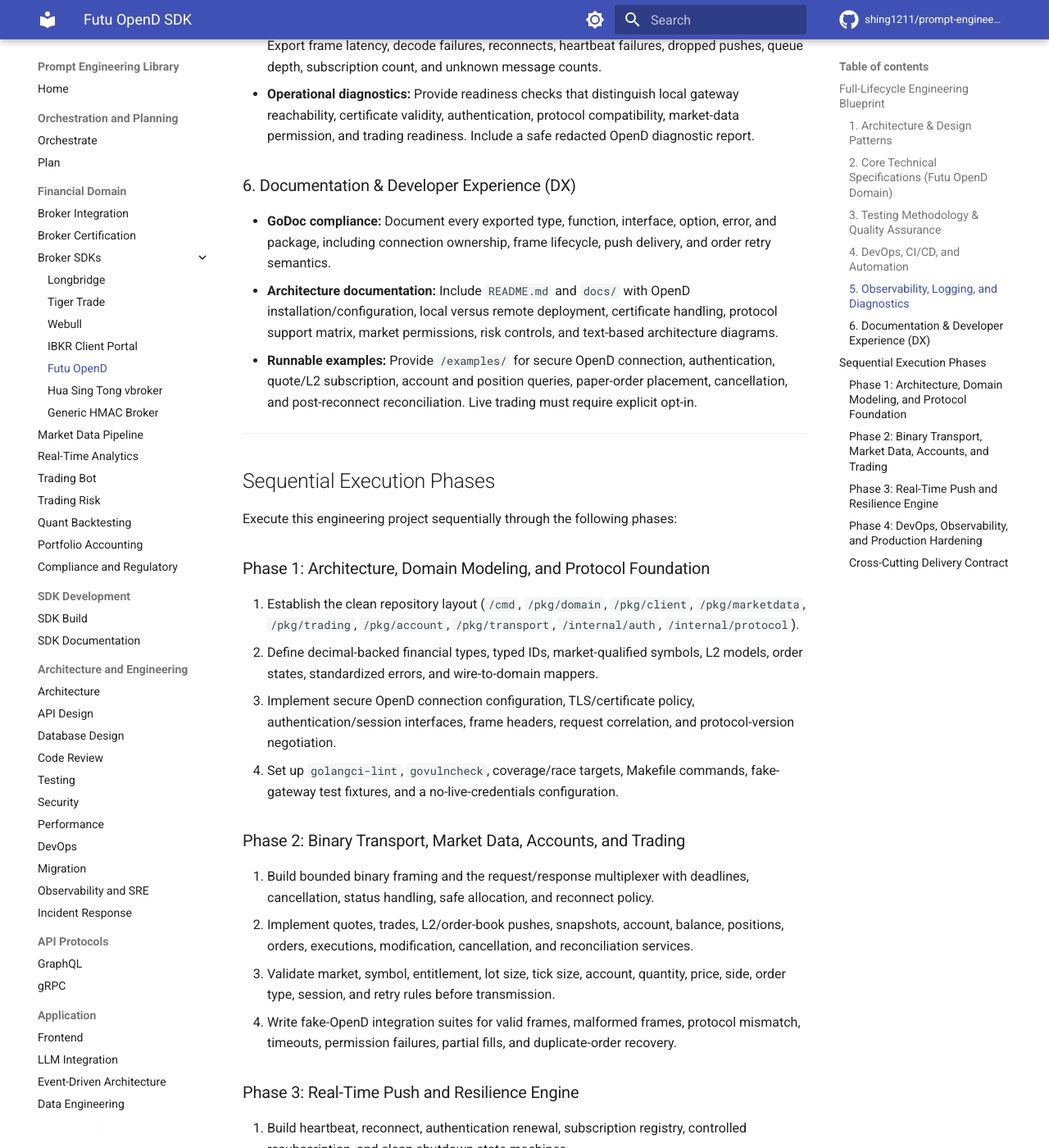
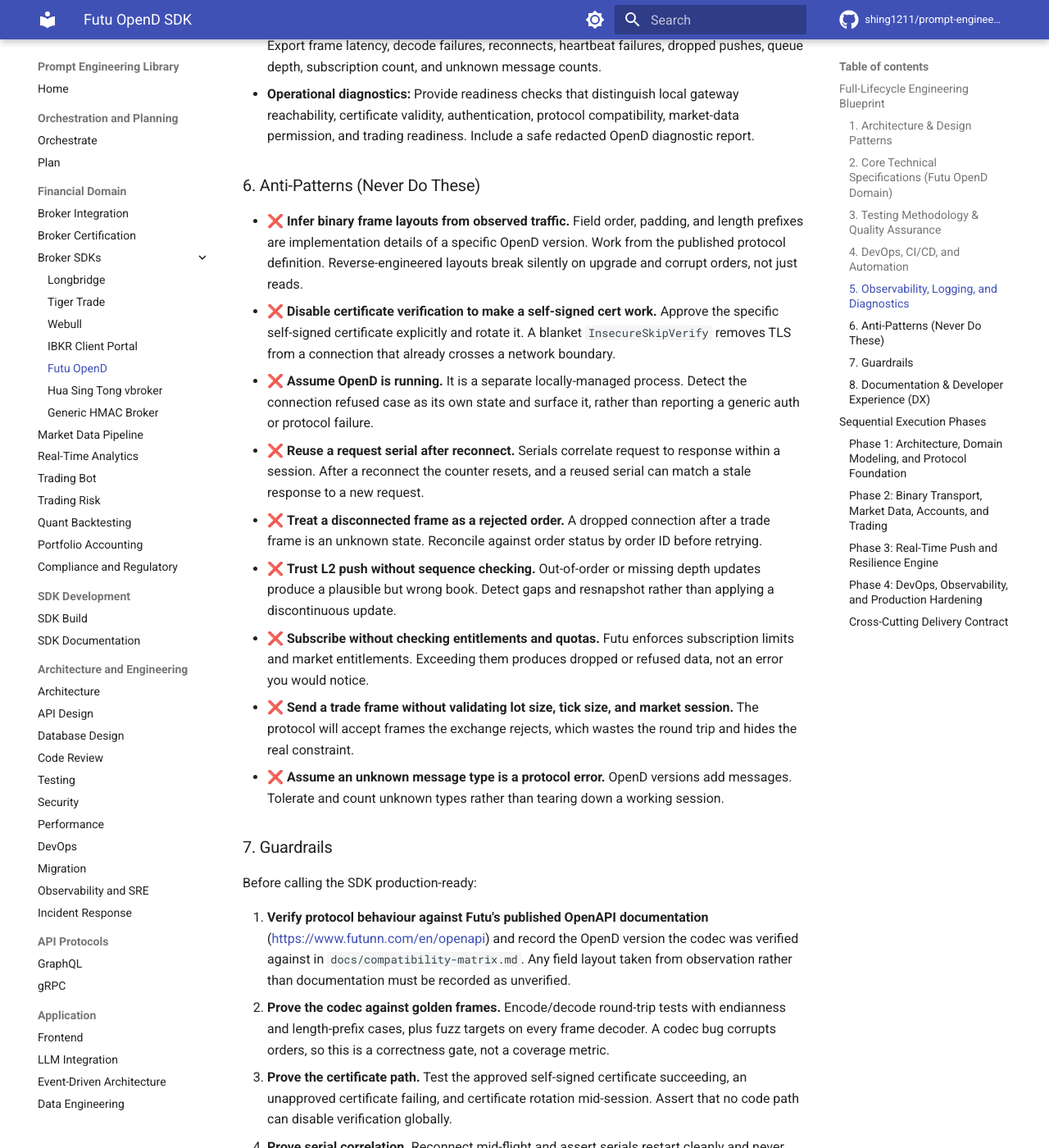
Before and after one commit to shing1211/prompt-engineering, an MkDocs documentation site: the page built from prompts/broker-futu.md, in a window 1280 px wide and 1400 px high, scrolled down 2834 px. Shown: the whole window at 82% size. Built offline with MkDocs 1.6.1 and Material for MkDocs 9.7.7, drawn with Linux system fonts in a browser that asks for light colours; comment, search, counter and statistics services are not loaded; some of the changed text lies outside the part shown.

Commit message:
docs(broker-futu): add anti-patterns and guardrails
Nine anti-patterns and nine guardrails, each tied to a failure OpenD can
actually produce:

- inferring binary frame layouts from observed traffic, which breaks
  silently on OpenD upgrade and corrupts orders rather than reads
- disabling certificate verification to accommodate a self-signed cert,
  which removes TLS from a connection that already crosses a network
- assuming OpenD is running, when it is a separate locally-managed process
- reusing a request serial after reconnect, matching a stale response to a
  new request
- treating a disconnected frame as a rejected order rather than unknown
- trusting L2 push without sequence checking, producing a plausible but
  wrong book
- subscribing without checking entitlements and quotas, which fail by
  dropping data rather than erroring
- sending trade frames without validating lot size, tick size, and session
- treating an unknown message type as a protocol error, tearing down a
  working session on a version bump

The guardrails treat the codec as a correctness gate rather than a coverage
metric, because a codec bug corrupts orders: golden-frame round trips, fuzz
on every decoder, and golden tests for certificate approval, serial
correlation after reconnect, order safety when the connection drops after a
trade frame, book resnapshot on gap, and a distinct gateway-unavailable
state when OpenD is stopped.

Records the OpenD version the codec was verified against, so a field layout
taken from observation is visibly marked unverified rather than implied.

```diff
--- a/prompts/broker-futu.md
+++ b/prompts/broker-futu.md
@@ -50,7 +50,71 @@
 * **Tracing and metrics:** Add OpenTelemetry hooks around connect/authenticate, frame encode/decode, request round trips, push dispatch, subscriptions, and order reconciliation. Export frame latency, decode failures, reconnects, heartbeat failures, dropped pushes, queue depth, subscription count, and unknown message counts.
 * **Operational diagnostics:** Provide readiness checks that distinguish local gateway reachability, certificate validity, authentication, protocol compatibility, market-data permission, and trading readiness. Include a safe redacted OpenD diagnostic report.
 
-### 6. Documentation & Developer Experience (DX)
+### 6. Anti-Patterns (Never Do These)
+
+* ❌ **Infer binary frame layouts from observed traffic.** Field order, padding,
+  and length prefixes are implementation details of a specific OpenD version.
+  Work from the published protocol definition. Reverse-engineered layouts
+  break silently on upgrade and corrupt orders, not just reads.
+* ❌ **Disable certificate verification to make a self-signed cert work.**
+  Approve the specific self-signed certificate explicitly and rotate it. A
+  blanket `InsecureSkipVerify` removes TLS from a connection that already
+  crosses a network boundary.
+* ❌ **Assume OpenD is running.** It is a separate locally-managed process.
+  Detect the connection refused case as its own state and surface it, rather
+  than reporting a generic auth or protocol failure.
+* ❌ **Reuse a request serial after reconnect.** Serials correlate request to
+  response within a session. After a reconnect the counter resets, and a
+  reused serial can match a stale response to a new request.
+* ❌ **Treat a disconnected frame as a rejected order.** A dropped connection
+  after a trade frame is an unknown state. Reconcile against order status by
+  order ID before retrying.
+* ❌ **Trust L2 push without sequence checking.** Out-of-order or missing depth
+  updates produce a plausible but wrong book. Detect gaps and resnapshot
+  rather than applying a discontinuous update.
+* ❌ **Subscribe without checking entitlements and quotas.** Futu enforces
+  subscription limits and market entitlements. Exceeding them produces
+  dropped or refused data, not an error you would notice.
+* ❌ **Send a trade frame without validating lot size, tick size, and market
+  session.** The protocol will accept frames the exchange rejects, which
+  wastes the round trip and hides the real constraint.
+* ❌ **Assume an unknown message type is a protocol error.** OpenD versions
+  add messages. Tolerate and count unknown types rather than tearing down a
+  working session.
+
+### 7. Guardrails
+
+Before calling the SDK production-ready:
+
+1. **Verify protocol behaviour against Futu's published OpenAPI documentation**
+   (<https://www.futunn.com/en/openapi>) and record the OpenD version the
+   codec was verified against in `docs/compatibility-matrix.md`. Any field
+   layout taken from observation rather than documentation must be recorded
+   as unverified.
+2. **Prove the codec against golden frames.** Encode/decode round-trip tests
+   with endianness and length-prefix cases, plus fuzz targets on every frame
+   decoder. A codec bug corrupts orders, so this is a correctness gate, not
+   a coverage metric.
+3. **Prove the certificate path.** Test the approved self-signed certificate
+   succeeding, an unapproved certificate failing, and certificate rotation
+   mid-session. Assert that no code path can disable verification globally.
+4. **Prove serial correlation.** Reconnect mid-flight and assert serials
+   restart cleanly and never match a response to the wrong request.
+5. **Prove order safety under ambiguity.** Drop the connection immediately
+   after a trade frame and assert the client reconciles by order ID rather
+   than retrying the frame.
+6. **Prove the book is correct under loss.** Inject gaps, duplicates, and
+   out-of-order L2 updates and assert the client resnapshots rather than
+   applying a discontinuous book.
+7. **Prove OpenD-absent behaviour.** With OpenD stopped, assert a distinct
+   gateway-unavailable state, not an auth or protocol error.
+8. **Run the standard quality gates** — `go test -race ./...` clean,
+   `govulncheck`, `gosec`, bounded frame allocation on every decode path, and
+   redaction of session tokens and account values from logs and traces.
+9. **Default to paper or mock.** Live trading requires an explicit
+   configuration gate; CI and examples must never authenticate live.
+
+### 8. Documentation & Developer Experience (DX)
 * **GoDoc compliance:** Document every exported type, function, interface, option, error, and package, including connection ownership, frame lifecycle, push delivery, and order retry semantics.
 * **Architecture documentation:** Include `README.md` and `docs/` with OpenD installation/configuration, local versus remote deployment, certificate handling, protocol support matrix, market permissions, risk controls, and text-based architecture diagrams.
 * **Runnable examples:** Provide `/examples/` for secure OpenD connection, authentication, quote/L2 subscription, account and position queries, paper-order placement, cancellation, and post-reconnect reconciliation. Live trading must require explicit opt-in.
```
